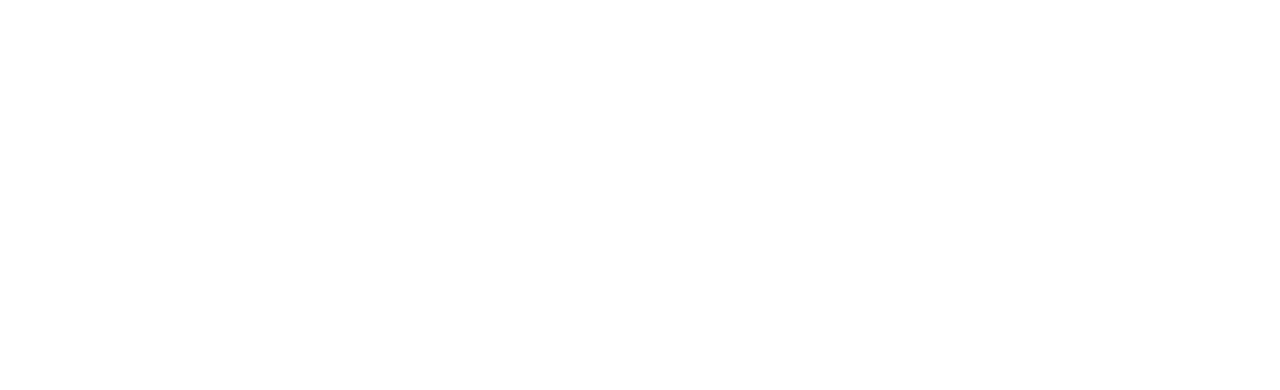
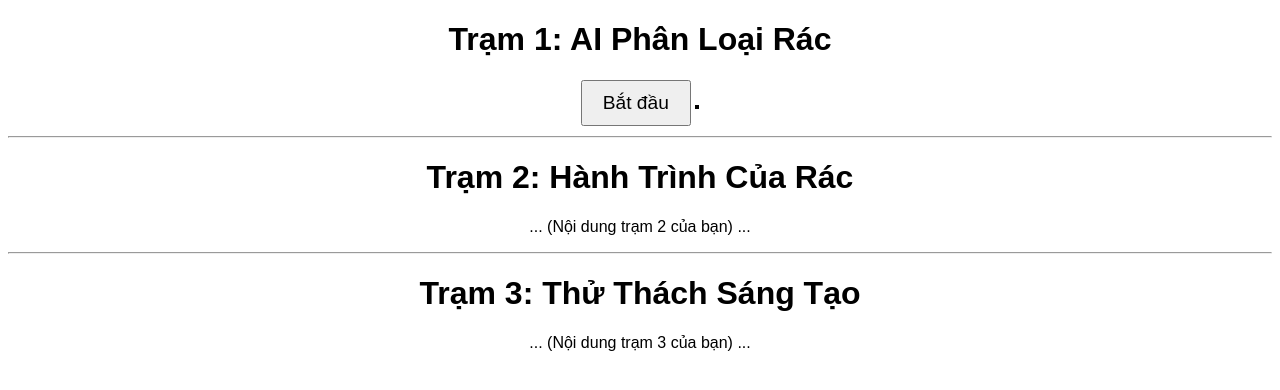
Before and after one commit to katkit936-ops/du_an_PL_rac, a plain HTML site: page index.html in a window 1280 px wide. Drawn offline with Linux system fonts and the light colour scheme.

Commit message:
Add files via upload

```diff
--- a/index.html
+++ b/index.html
@@ -1,88 +1,112 @@
+<!DOCTYPE html>
+<html lang="vi">
+<head>
+    <meta charset="UTF-8">
+    <title>Trạm 1: AI Phân Loại Rác</title>
+    <style>
+        /* CSS để giao diện đẹp hơn một chút */
+        body { font-family: Arial, sans-serif; text-align: center; margin-top: 20px; }
+        #webcam-container { margin-top: 10px; border: 2px solid black; display: inline-block; }
+        #label-container { margin-top: 10px; font-size: 1.2em; font-weight: bold; }
+        button { font-size: 1.2em; padding: 10px 20px; cursor: pointer; }
+    </style>
+</head>
+<body>
+
+    <h1>Trạm 1: AI Phân Loại Rác</h1>
+    <button type="button" onclick="init()">Bắt đầu</button>
+    <div id="webcam-container"></div>
+    <div id="label-container"></div>
+
+    <script src="https://cdn.jsdelivr.net/npm/@tensorflow/tfjs@latest/dist/tf.min.js"></script>
+    <script src="https://cdn.jsdelivr.net/npm/@teachablemachine/image@latest/dist/teachablemachine-image.min.js"></script>
+
     <script type="text/javascript">
-    // Link URL đến mô hình AI của bạn
+        // *** BƯỚC QUAN TRỌNG NHẤT Ở ĐÂY ***
+        // LẤY LINK MỚI TỪ TEACHABLE MACHINE VÀ DÁN VÀO ĐÂY
         const URL = "https://teachablemachine.withgoogle.com/models/886agW9F2/";
 
         let model, webcam, labelContainer, maxPredictions;
 
-    // --- PHẦN TÍCH HỢP ÂM THANH ---
+        // --- PHẦN ÂM THANH ---
         const soundrac_vo_co = new Audio('rac_vo_co.mp3');
         const soundrac_huu_co = new Audio('rac_huu_co.mp3');
         const soundrac_vo_co_khong_tai_che = new Audio('rac_vo_co_khong_tai_che.mp3');
         const soundhay_cho_rac = new Audio('hay_cho_rac.mp3');
-
         let lastPlayedLabel = "";
         // --- HẾT PHẦN ÂM THANH ---
 
-
-    // Load the image model and setup the webcam
+        // Hàm khởi động, được gọi bởi nút "Bắt đầu"
         async function init() {
-
-        // --- BẮT ĐẦU PHẦN SỬA LỖI ---
-        // "Mở khóa" âm thanh cho trình duyệt bằng cách play/pause khi người dùng click "Bắt đầu"
-        // (Trình duyệt sẽ ghi nhận là người dùng đã cho phép)
+            // Mở khóa âm thanh (sửa lỗi trình duyệt chặn)
             try {
-            soundrac_vo_co.play();
-            soundrac_vo_co.pause();
-            soundrac_huu_co.play();
-            soundrac_huu_co.pause();
-            soundrac_vo_co_khong_tai_che.play();
-            soundrac_vo_co_khong_tai_che.pause();
-            soundhay_cho_rac.play();
-            soundhay_cho_rac.pause();
+                soundrac_vo_co.play(); soundrac_vo_co.pause();
+                soundrac_huu_co.play(); soundrac_huu_co.pause();
+                soundrac_vo_co_khong_tai_che.play(); soundrac_vo_co_khong_tai_che.pause();
+                soundhay_cho_rac.play(); soundhay_cho_rac.pause();
             } catch (e) {
-            console.log("Lỗi khi mở khóa âm thanh, nhưng không sao.");
+                console.log("Đang mở khóa âm thanh...");
             }
-        // --- KẾT THÚC PHẦN SỬA LỖI ---
 
             const modelURL = URL + "model.json";
             const metadataURL = URL + "metadata.json";
 
-        // load the model and metadata
+            // Tải "bộ não" AI. Nếu link URL sai, nó sẽ báo lỗi ở đây.
+            try {
                 model = await tmImage.load(modelURL, metadataURL);
+            } catch (e) {
+                // Hiển thị lỗi 404 nếu không tìm thấy link
+                console.error(e);
+                labelContainer.innerHTML = "LỖI: Không tìm thấy 'bộ não' AI. Hãy lấy link URL mới!";
+                return; // Dừng lại
+            }
+
             maxPredictions = model.getTotalClasses();
 
-        // Setup webcam
-        const flip = true; // whether to flip the webcam
-        webcam = new tmImage.Webcam(200, 200, flip); // width, height, flip
-        await webcam.setup(); // request access to the webcam
+            // Cài đặt webcam
+            const flip = true;
+            webcam = new tmImage.Webcam(300, 300, flip); // Tăng kích thước
+            await webcam.setup();
             await webcam.play();
             window.requestAnimationFrame(loop);
 
-        // append elements to the DOM
+            // Thêm webcam vào trang
             document.getElementById("webcam-container").appendChild(webcam.canvas);
-        labelContainer = document.getElementById("label-container");
-        for (let i = 0; i < maxPredictions; i++) { // and class labels
+            // Tạo các dòng nhãn
+            labelContainer.innerHTML = ""; // Xóa chữ "LỖI" (nếu có)
+            for (let i = 0; i < maxPredictions; i++) {
                 labelContainer.appendChild(document.createElement("div"));
             }
         }
 
+        // Vòng lặp liên tục (chạy 60 lần/giây)
         async function loop() {
-        webcam.update(); // update the webcam frame
+            webcam.update();
             await predict();
             window.requestAnimationFrame(loop);
         }
 
-    // run the webcam image through the image model
+        // Hàm dự đoán
         async function predict() {
             const prediction = await model.predict(webcam.canvas);
             let highestProb = 0;
             let highestLabel = "";
 
             for (let i = 0; i < maxPredictions; i++) {
-            const classPrediction =
-                prediction[i].className + ": " + prediction[i].probability.toFixed(2);
+                // Hiển thị nhãn và %
+                const classPrediction = prediction[i].className + ": " + prediction[i].probability.toFixed(2);
                 labelContainer.childNodes[i].innerHTML = classPrediction;
 
+                // Tìm nhãn cao nhất
                 if (prediction[i].probability > highestProb) {
                     highestProb = prediction[i].probability;
                     highestLabel = prediction[i].className;
                 }
             }
 
-        // --- PHẦN LOGIC PHÁT ÂM THANH ---
+            // Logic phát âm thanh (không thay đổi)
             if (highestProb > 0.90) {
                 if (highestLabel !== lastPlayedLabel) {
-
                     if (highestLabel === "Rac_vo_co") {
                         soundrac_vo_co.play();
                         lastPlayedLabel = "Rac_vo_co";
@@ -103,6 +127,16 @@
             } else {
                 lastPlayedLabel = "";
             }
-        // --- HẾT PHẦN LOGIC ÂM THANH ---
         }
     </script>
+
+    <hr>
+    <h1>Trạm 2: Hành Trình Của Rác</h1>
+    <p>... (Nội dung trạm 2 của bạn) ...</p>
+
+    <hr>
+    <h1>Trạm 3: Thử Thách Sáng Tạo</h1>
+    <p>... (Nội dung trạm 3 của bạn) ...</p>
+
+</body>
+</html>
```
Lines whose indentation alone changed are shown as unchanged.
